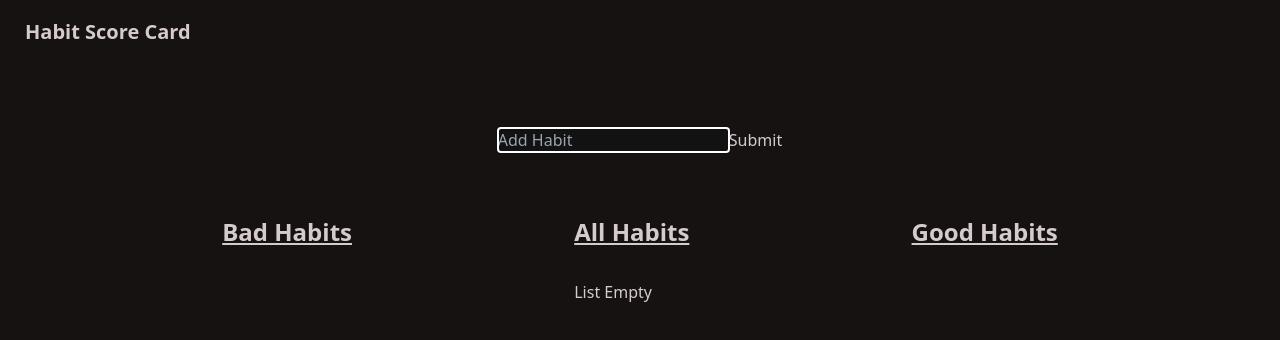
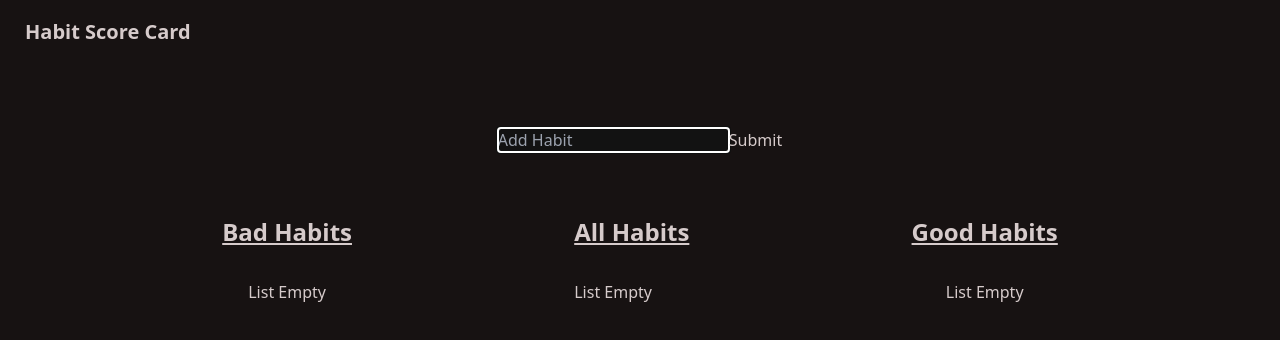
Before and after one commit to TFuray/habit-score-card-react, a React (Vite) app: page / in a window 1280 px wide. Shown: the top 340 px of the page. Built offline with nearby package versions, Linux system fonts and the light colour scheme.

Commit message:
updated logic

```diff
--- a/src/App.jsx
+++ b/src/App.jsx
@@ -6,7 +6,7 @@ function App () {
   return (
     <>
       <Router>
-        <div className='container'>
+        <div>
           <Header />
           <Routes>
             <Route path='/' element={<Dashboard />} />
--- /dev/null
+++ b/src/components/badList/BadItem.jsx
@@ -0,0 +1,10 @@
+
+const BadItem = ({item}) => {
+  return (
+  <li className="flex gap-x-8 gap-y-4 justify-between">
+    <p className="text-lg">{item.item}</p>
+  </li>
+  )
+}
+
+export default BadItem
--- a/src/components/badList/BadList.jsx
+++ b/src/components/badList/BadList.jsx
@@ -1,9 +1,14 @@
-const BadList = () => {
+import BadListContent from './BadListContent'
+
+const BadList = ({ secondaryHabitList, title }) => {
   return (
-    <section className="flex flex-col grow" >
-      <h3 className='text-center mb-8 text-2xl font-bold underline'>
-        Bad Habits
-      </h3>
+    <section className='flex flex-col grow'>
+      <h3 className='text-center mb-8 text-2xl font-bold underline'>{title}</h3>
+      {secondaryHabitList.length ? (
+        <BadListContent secondaryHabitList={secondaryHabitList} />
+      ) : (
+        <p className='text-center'>List Empty</p>
+      )}
     </section>
   )
 }
--- a/src/components/badList/BadListContent.jsx
+++ b/src/components/badList/BadListContent.jsx
@@ -0,0 +1,16 @@
+import BadItem from './BadItem'
+
+const BadListContent = ({secondaryHabitList}) => {
+  return (
+  <ul className="flex flex-col fap-x-8 gap-y-4">
+    {secondaryHabitList.map(item => (
+      <BadItem
+      key={item.id}
+      item={item}
+      />
+    ))}
+  </ul>
+  )
+}
+
+export default BadListContent
--- a/src/pages/Dashboard.jsx
+++ b/src/pages/Dashboard.jsx
@@ -61,15 +61,18 @@ const Dashboard = () => {
       </div>
       <main className='flex justify-around'>
         <BadList
-        badList={badList.filter(item => item.item)}
+        secondaryHabitList={badList.filter(item => item.item)}
+        title='Bad Habits'
         />
         <ListOne
           // mainList={mainList.filter(item => item.item.toLowerCase())}
           mainList={mainList.filter(item => item.item)}
-          setMainList={setMainList}
           handleBadSwitch={handleBadSwitch}
         />
-        <GoodList />
+        <BadList
+          secondaryHabitList={goodList.filter(item => item.item)}
+          title='Good Habits'
+        />
       </main>
     </div>
   )
```
